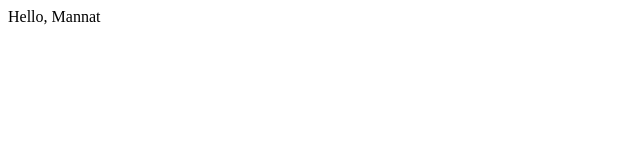
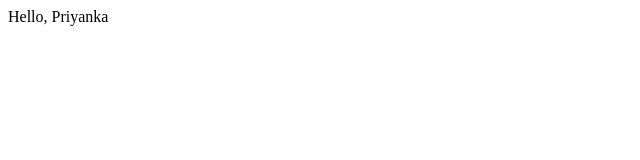
Before and after one commit to hemant8884/string-util, a plain HTML site: page index.html in a window 1280 px wide. Shown: the full height of the page, 0-640 px from the left. Drawn offline with Linux system fonts and the light colour scheme.

Commit message:
Change with priyanka

```diff
--- a/index.html
+++ b/index.html
@@ -1 +1 @@
-<p1>Hello, Mannat</p1>
+<p1>Hello, Priyanka</p1>
```
